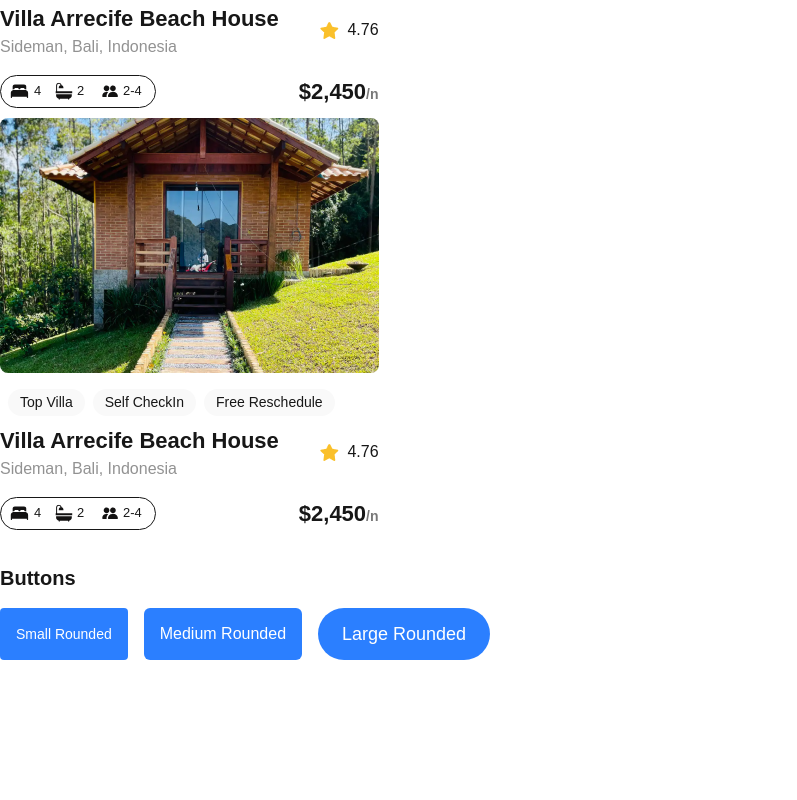
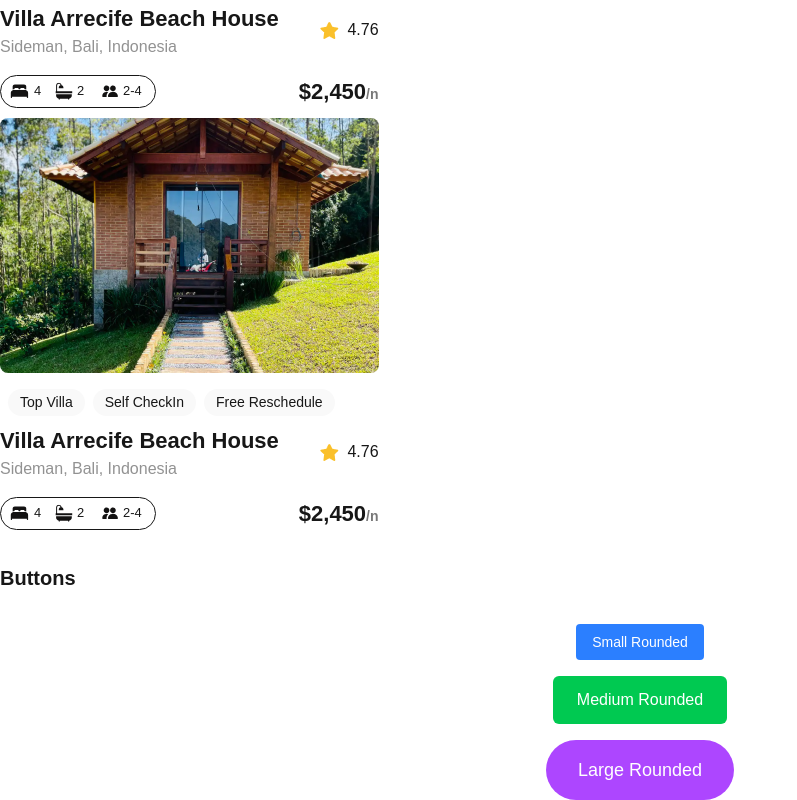
Before and after one commit to MHalemDEV2024/alx-project-0x00-setup, a Next.js app in the folder alx-project-0x00/: page /landing in a window 1280 px wide. Shown: the part 332-1132 px from the top of the page, without its empty margins (0-797 px from the left). Before the commit the page ends 992 px from the top, so only its background shows below. Built offline with nearby package versions, Linux system fonts and the light colour scheme.

Commit message:
Advanced Task Create a button component

```diff
--- a/alx-project-0x00/components/Button.tsx
+++ b/alx-project-0x00/components/Button.tsx
@@ -1,10 +1,10 @@
-import { ButtonProps } from "@/interfaces";
+// components/Button.tsx
+import React from "react";
+import { ButtonProps } from "../interfaces";
 
-const Button: React.FC<ButtonProps> = ({ title, className = "" }) => {
+const Button: React.FC<ButtonProps> = ({ title, styles }) => {
   return (
-    <button
-      className={`bg-blue-500 text-white px-4 py-2 ${className} transition duration-200 hover:bg-blue-600`}
-    >
+    <button className={styles}>
       {title}
     </button>
   );
--- a/alx-project-0x00/interfaces/index.ts
+++ b/alx-project-0x00/interfaces/index.ts
@@ -3,5 +3,5 @@ export interface PillProps {
 }
 export interface ButtonProps {
   title: string;
-  className?: string; // optional style override
+  styles: string;
 }
--- a/alx-project-0x00/pages/landing.tsx
+++ b/alx-project-0x00/pages/landing.tsx
@@ -11,10 +11,10 @@ const Landing: React.FC = () => {
 
       <div className="mt-6 space-y-4">
         <h2 className="text-xl font-semibold">Buttons</h2>
-        <div className="flex gap-4 flex-wrap">
-          <Button title="Small Rounded" className="text-sm rounded-sm" />
-          <Button title="Medium Rounded" className="text-base rounded-md" />
-          <Button title="Large Rounded" className="text-lg rounded-full px-6 py-3" />
+        <div className="flex flex-col items-center gap-4 mt-8">
+          <Button title="Small Rounded" styles="bg-blue-500 text-white px-4 py-2 text-sm rounded-sm" />
+          <Button title="Medium Rounded" styles="bg-green-500 text-white px-6 py-3 text-base rounded-md" />
+          <Button title="Large Rounded" styles="bg-purple-500 text-white px-8 py-4 text-lg rounded-full" />
         </div>
       </div>
     </div>
```
